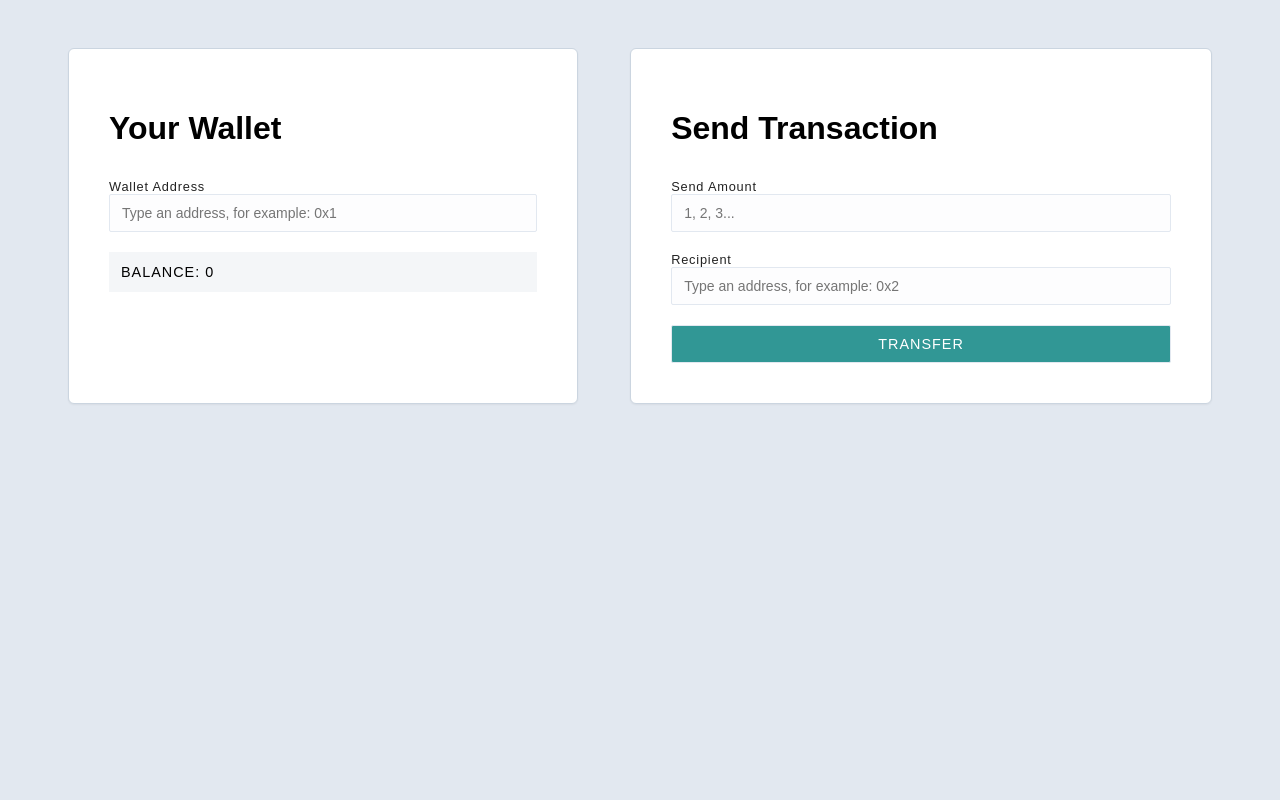
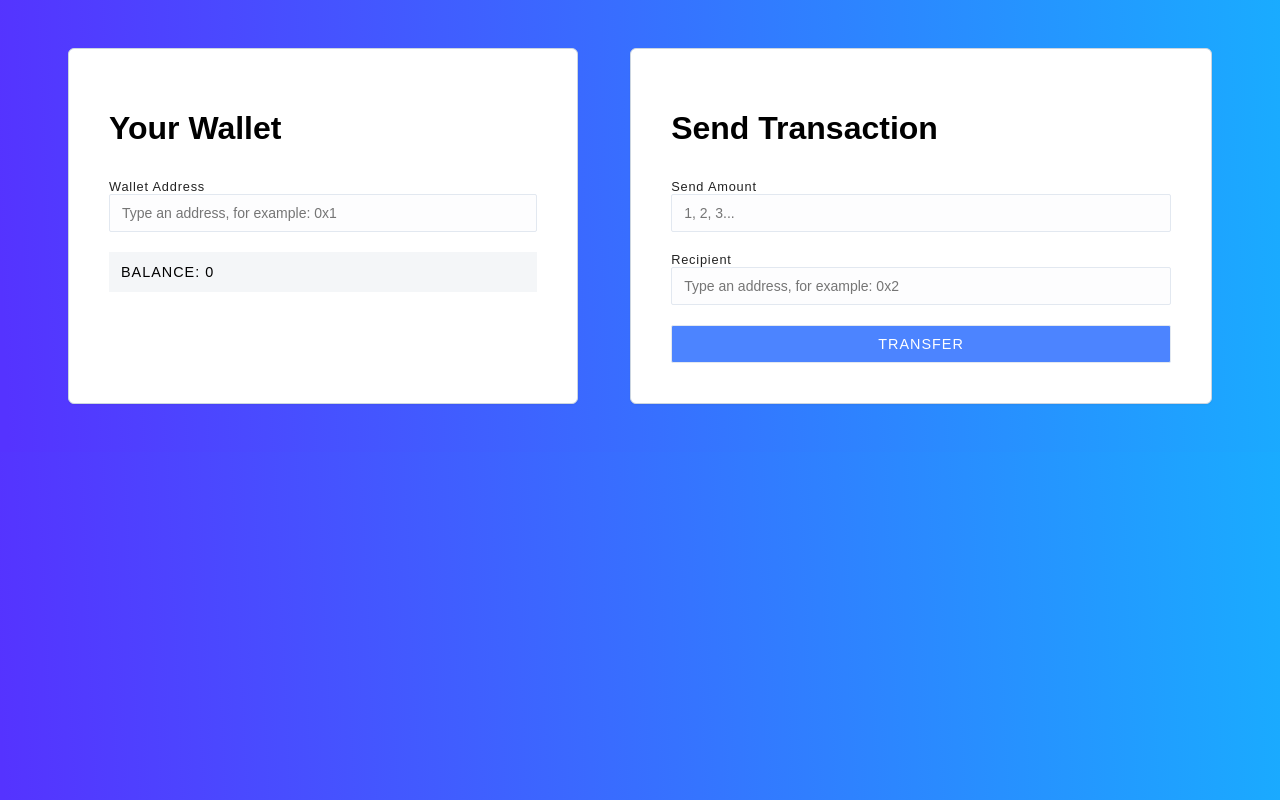
Before and after one commit to davidepetti/ecdsa-node, a React (Vite) app in the folder client/: page / in a window 1280 px wide. Built offline with nearby package versions, Linux system fonts and the light colour scheme.

Commit message:
Change background colors

```diff
--- a/client/src/App.scss
+++ b/client/src/App.scss
@@ -1,7 +1,7 @@
 body {
-  font-family: "Muli", sans-serif;
+  font-family: 'Muli', sans-serif;
   font-weight: 300;
-  background-color: #e2e8f0;
+  background: linear-gradient(267.45deg, #05d5ff -34.23%, #53f 99.39%);
   padding: 40px;
 }
 
@@ -9,7 +9,7 @@ label {
   display: flex;
   flex-direction: column;
   letter-spacing: 0.05rem;
-  font-size: .8em;
+  font-size: 0.8em;
   font-weight: 400;
   color: #222;
 }
@@ -50,7 +50,7 @@ input {
 }
 
 .button {
-  background-color: #319795;
+  background-color: #4c84ff;
   border-radius: 0.125rem;
   padding: 10px 20px;
   color: white;
@@ -58,7 +58,7 @@ input {
   text-transform: uppercase;
   letter-spacing: 1px;
   font-weight: 400;
-  font-size: .9em;
+  font-size: 0.9em;
   &:hover {
     cursor: pointer;
   }
@@ -72,7 +72,7 @@ input {
     text-transform: uppercase;
     letter-spacing: 1px;
     font-weight: 400;
-    font-size: .9em;
+    font-size: 0.9em;
     display: inline-flex;
     margin-top: 10px;
     padding: 0.75rem;
```
